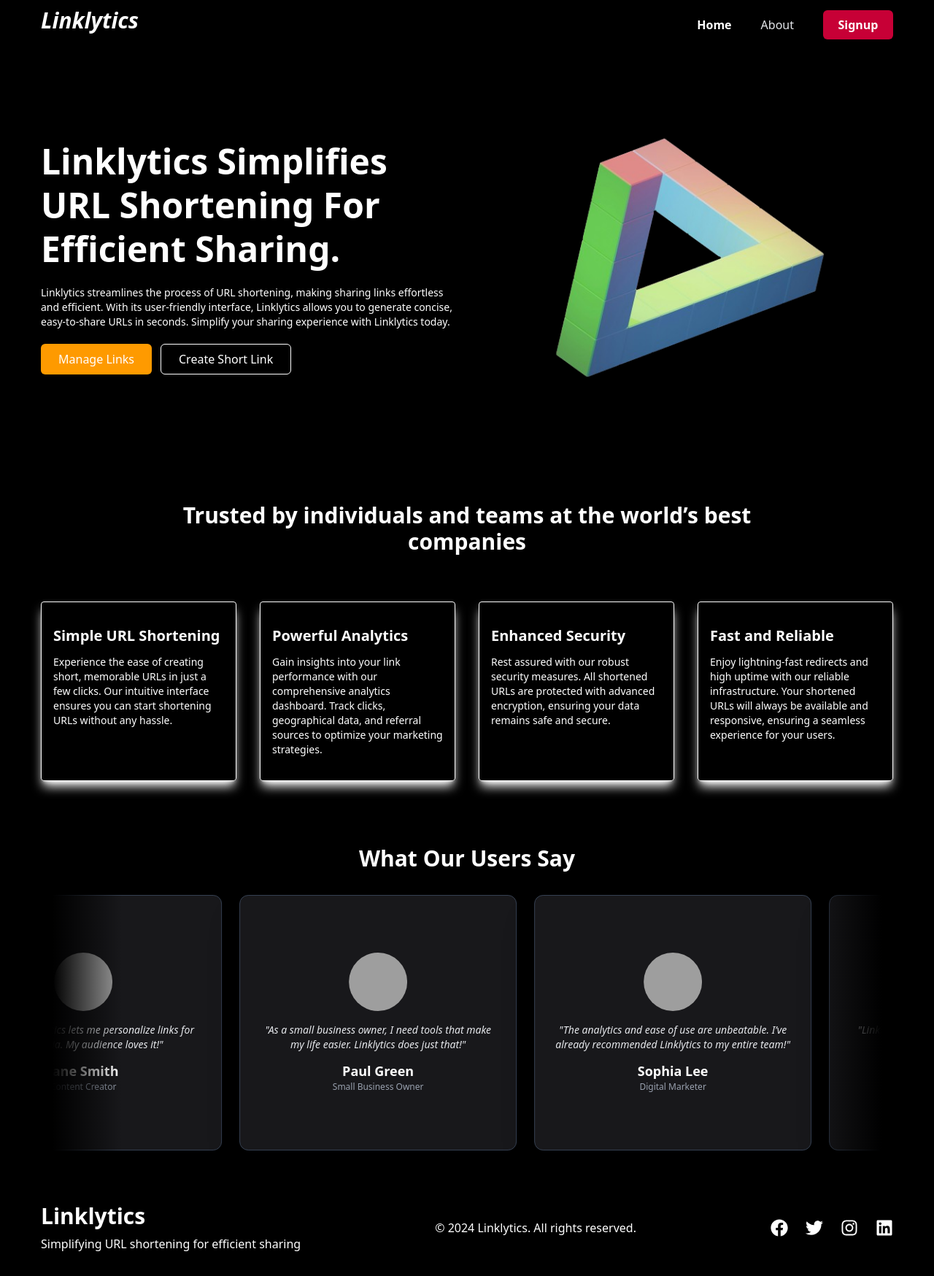
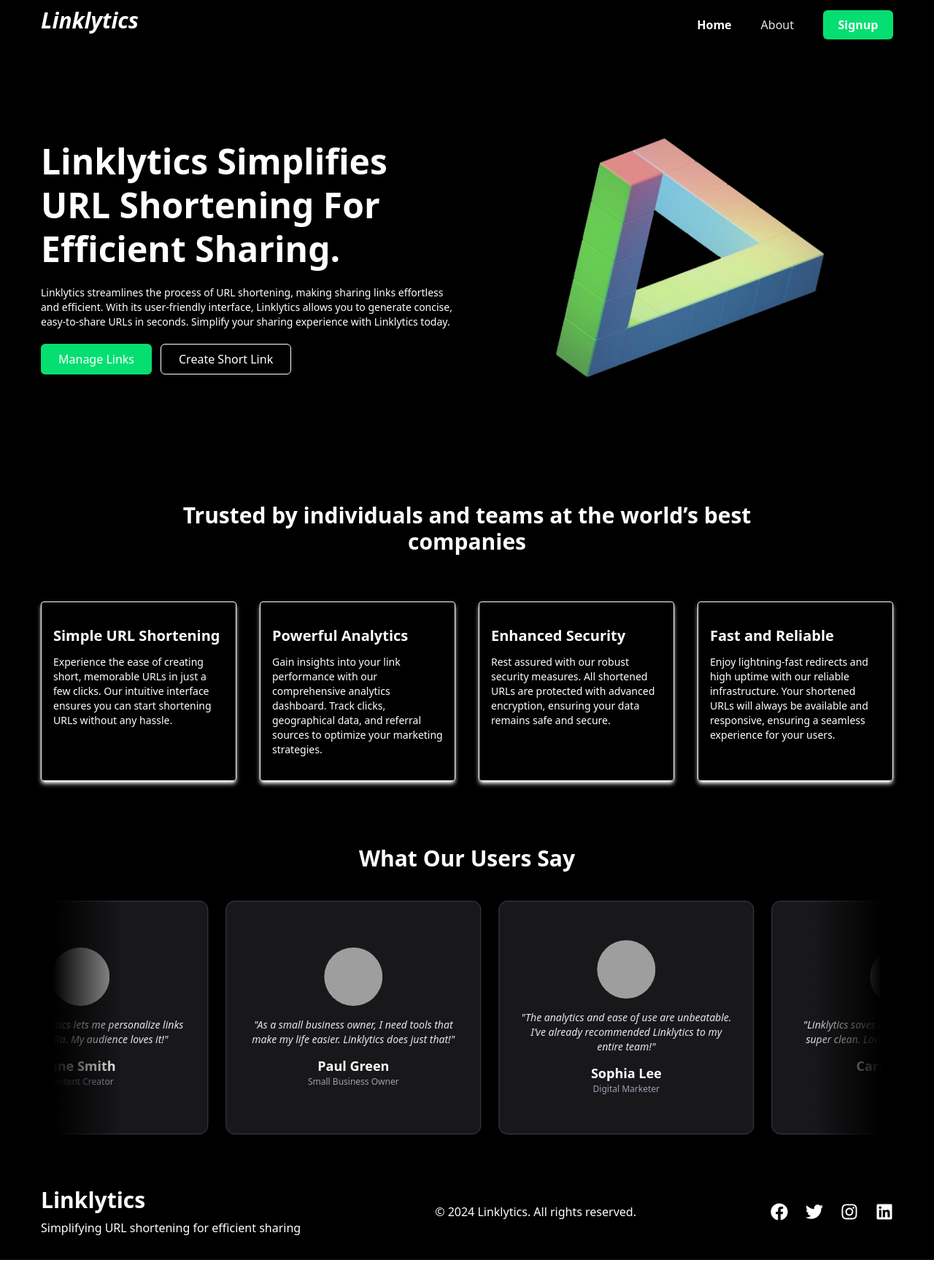
Before and after one commit to RajGupta112/UrlShortners, a React (Vite) app: page / in a window 1280 px wide. Shown: the whole page at 73% size. After the commit the page ends 1726 px from the top, so only its background shows below. Built offline with nearby package versions, Linux system fonts and the light colour scheme; grey boxes are pictures that could not be loaded.

Commit message:
changes in landingpage

```diff
--- a/src/Dashboard/CreateNewShorten.jsx
+++ b/src/Dashboard/CreateNewShorten.jsx
@@ -70,7 +70,7 @@ setOpen(false);
       errors={errors}
 
       />
-      <button className='bg-blue-600 font-semibold  text-white  w-32 bg-amber-500 py-2  transition-colors  rounded-md my-3 cursor-pointer'>
+      <button className='bg-green-400 font-semibold  text-white  w-32 py-2  transition-colors  rounded-md my-3 cursor-pointer w-full'>
         {Loading ?"Loading..." :"Create"}
       </button>
 
--- a/src/Dashboard/ShortenUrlList.jsx
+++ b/src/Dashboard/ShortenUrlList.jsx
@@ -2,11 +2,12 @@ import React from 'react';
 import ShortenItem from './ShortenItem';
 
 const ShortenUrlList = ({ data }) => {
+  const items = data || []; // Fallback to empty array if data is falsy
   return (
     <div className='my-6 space-y-4'>
-      {data.map((item, index) => (
+      {items.map((item, index) => (
         <ShortenItem
-          key={item.id || index} // Fallback to index if item.id is null or undefined
+          key={item.id || index}
           {...item}
         />
       ))}
--- a/src/components/Card.jsx
+++ b/src/components/Card.jsx
@@ -10,7 +10,7 @@ const Card = ({ title, desc }) => {
       }}
       viewport={{ once: true }}
       transition={{ duration: 0.5 }}
-      className="shadow-lg shadow-white border flex flex-col px-4 py-8  gap-3 rounded-sm"
+      className="shadow-md shadow-white border flex flex-col px-4 py-8  gap-3 rounded-sm"
     >
       <h1 className="text-white text-xl font-bold ">{title}</h1>
       <p className="text-white text-sm"> {desc}</p>
--- a/src/components/CreateNewShortenForLandingPage.jsx
+++ b/src/components/CreateNewShortenForLandingPage.jsx
@@ -43,7 +43,7 @@ const CreateNewShortenForLandingPage = ({ onClose, refetch }) => {
       });
 
       reset();
-      onClose(); // ✅ Close the modal
+      onClose();
     } catch (error) {
       console.error("Failed to create short URL", error);
     } finally {
@@ -52,23 +52,22 @@ const CreateNewShortenForLandingPage = ({ onClose, refetch }) => {
   };
 
   return (
-    <div className="fixed inset-0 bg-black/50 flex items-center justify-center z-50">
-      <div className="w-full max-w-md bg-white rounded-lg shadow-xl overflow-hidden relative">
+    <div className="fixed inset-0 bg-black/50 flex items-center justify-center z-50 p-4">
+      <div className="w-full max-w-md bg-white rounded-md sm:rounded-lg shadow-xl relative">
 
-        {/* 🔴 Custom Close Button */}
         <button
           onClick={onClose}
-          className="absolute right-4 top-4 text-gray-700 hover:text-red-500 text-2xl transition"
+          className="absolute right-3 top-1 text-gray-700 hover:text-red-500 text-2xl transition "
           aria-label="Close Modal"
         >
           <RxCross2 />
         </button>
 
-        <form onSubmit={handleSubmit(createShortUrlHandler)} className="p-6 sm:p-8">
-          <h1 className="font-montserrat text-center font-bold text-2xl text-slate-800 mb-4">
+        <form onSubmit={handleSubmit(createShortUrlHandler)} className="p-4 sm:p-8">
+          <h1 className="font-montserrat text-center font-bold text-2xl text-slate-800 mb-2 pt-1">
             Create New Shorten Url
           </h1>
-          <hr className="border-slate-200 mb-6" />
+          <hr className="border-slate-200 mb-4" />
 
           <TextField
             label="Enter URL"
@@ -79,11 +78,12 @@ const CreateNewShortenForLandingPage = ({ onClose, refetch }) => {
             message="Url is required"
             register={register}
             errors={errors}
+            className="text-black"
           />
 
           <button
             disabled={Loading}
-            className="w-full bg-blue-600 font-semibold text-white py-2 rounded-md mt-4 hover:bg-blue-700 transition-colors"
+            className="w-full bg-green-400 font-semibold text-white py-2 rounded-md mt-4 hover:bg-green-300 transition-colors cursor-pointer"
           >
             {Loading ? "Loading..." : "Create"}
           </button>
--- a/src/components/LandingPage.jsx
+++ b/src/components/LandingPage.jsx
@@ -49,8 +49,8 @@ const LandingPage = () => {
               whileInView={{ opacity: 1, y: 0 }}
               viewport={{ once: true }}
               transition={{ duration: 0.8 }}
-              onClick={dashBoardNavigateHandler}
-              className="bg-amber-500 text-white rounded-md py-2 px-6"
+
+              className="bg-green-400 text-white rounded-md py-2 px-6"
             >
               Manage Links
             </motion.button>
--- a/src/components/Navbar.jsx
+++ b/src/components/Navbar.jsx
@@ -28,7 +28,7 @@ const Navbar = () => {
         <ul
           className={`flex sm:gap-10 gap-4 sm:items-center sm:mt-1 sm:pt-0 pt-3 text-slate-800 sm:static absolute left-0 top-[62px] sm:shadow-none shadow-md ${
             navbarOpen ? "h-fit sm:pb-0 pb-5" : "h-0 overflow-hidden"
-          }  transition-all duration-100 sm:h-fit sm:bg-none  bg-custom-gradient sm:w-fit w-full sm:flex-row flex-col px-4 sm:px-0`}
+          }  transition-all duration-100 sm:h-fit sm:bg-none  bg-custom-gradient sm:w-fit w-full sm:flex-row flex-col px-4 sm:px-0 bg-black`}
         >
           <li className="hover:text-btnColor font-[500]  transition-all duration-150">
             <Link
@@ -64,7 +64,7 @@ const Navbar = () => {
           )}
           {!token && (
             <Link to="/register">
-              <li className=" sm:ml-0 -ml-1 bg-rose-700 text-white  cursor-pointer w-24 text-center font-semibold px-2 py-2 rounded-md  hover:text-slate-300   transition-all duration-150">
+              <li className=" sm:ml-0 -ml-1 bg-green-400 text-white  cursor-pointer w-24 text-center font-semibold px-2 py-2 rounded-md  hover:text-slate-300   transition-all duration-150">
                 Signup
               </li>
             </Link>
@@ -73,7 +73,7 @@ const Navbar = () => {
           {token && (
             <button
              onClick={onLogOutHandler}
-             className="sm:ml-0 -ml-1 bg-rose-700 text-white  cursor-pointer w-24 text-center font-semibold px-2 py-2 rounded-md  hover:text-slate-300   transition-all duration-150">
+             className="sm:ml-0 -ml-1 bg-green-400 text-white  cursor-pointer w-24 text-center font-semibold px-2 py-2 rounded-md  hover:text-slate-300   transition-all duration-150">
               LogOut
             </button>
             )}
--- a/src/components/TestmonialSection.jsx
+++ b/src/components/TestmonialSection.jsx
@@ -1,5 +1,5 @@
-import React from 'react';
-import { motion } from 'framer-motion';
+import React, { useEffect, useRef, useState } from 'react';
+import { motion, useAnimation } from 'framer-motion';
 
 const testimonials = [
   {
@@ -47,33 +47,48 @@ const testimonials = [
 ];
 
 const TestimonialSection = () => {
-  const duplicatedTestimonials = [...testimonials, ...testimonials]; // Infinite loop effect
+  const duplicatedTestimonials = [...testimonials, ...testimonials];
+  const controls = useAnimation();
+  const containerRef = useRef();
+  const [paused, setPaused] = useState(false);
+
+  useEffect(() => {
+    if (!paused) {
+      controls.start({
+        x: ['0%', '-50%'],
+        transition: {
+          duration: 25,
+          ease: 'linear',
+          repeat: Infinity,
+        },
+      });
+    } else {
+      controls.stop();
+    }
+  }, [paused]);
 
   return (
     <section className="bg-black py-10 px-4 overflow-hidden relative">
-      <h2 className="text-3xl font-bold text-center text-white mb-8">What Our Users Say</h2>
+      <h2 className="text-3xl font-bold text-center text-white mb-10">What Our Users Say</h2>
 
-      {/* Blur Masks */}
-      <div className="relative overflow-hidden">
+      <div
+        className="relative overflow-hidden"
+        onMouseEnter={() => setPaused(true)}
+        onMouseLeave={() => setPaused(false)}
+        ref={containerRef}
+      >
+        {/* Fading edges */}
         <div className="absolute left-0 top-0 h-full w-24 bg-gradient-to-r from-black to-transparent z-10 pointer-events-none" />
         <div className="absolute right-0 top-0 h-full w-24 bg-gradient-to-l from-black to-transparent z-10 pointer-events-none" />
 
-        {/* Infinite Scroll */}
         <motion.div
           className="flex gap-6 w-max"
-          animate={{ x: ["0%", "-50%"] }}
-          transition={{
-            repeat: Infinity,
-            duration: 25,
-            ease: "linear",
-          }}
+          animate={controls}
         >
           {duplicatedTestimonials.map((testimonial, index) => (
             <div
               key={`${testimonial.id}-${index}`}
-              className="w-[300px] sm:w-[350px] md:w-[380px] lg:w-[350px] xl:w-[380px] min-w-[250px] h-[280px] sm:h-[320px] md:h-[350px] bg-zinc-900 p-6 rounded-xl border border-gray-700
-              shadow-2xl hover:shadow-indigo-500/50 transition-shadow duration-300 ease-in-out
-              flex flex-col items-center justify-center text-center"
+              className="w-[300px] sm:w-[350px] min-w-[250px] h-[280px] sm:h-[320px] bg-zinc-900 p-6 rounded-xl border border-gray-700 shadow-4xl hover:shadow-indigo-500/50 transition-shadow duration-300 ease-in-out flex flex-col items-center justify-center text-center cursor-pointer"
             >
               <img
                 src={testimonial.photo}
```
